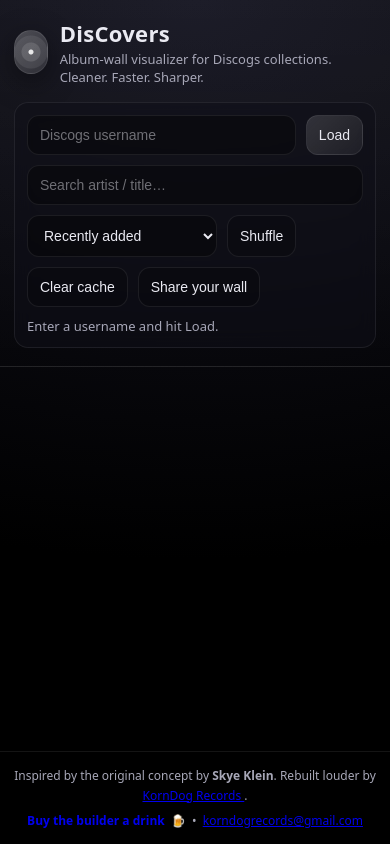
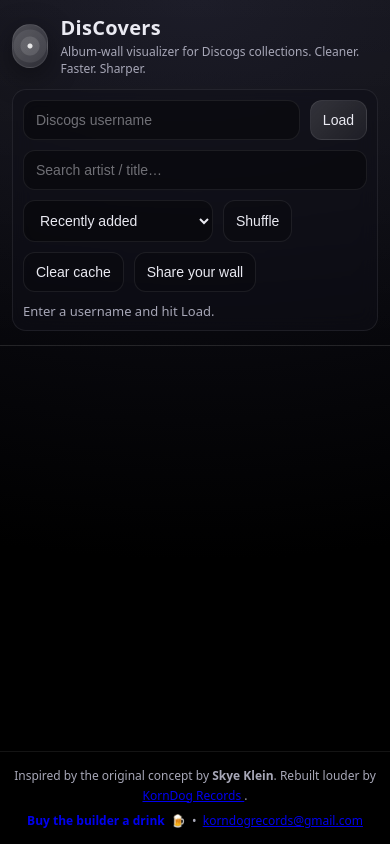
Before and after one commit to KornDog0804/discovers-better-, a website built with Vite: page index.html in a window 390 px wide. Built offline with nearby package versions, Linux system fonts and the light colour scheme.

Commit message:
Update style.css

```diff
--- a/src/style.css
+++ b/src/style.css
@@ -330,3 +330,9 @@
 
 /* Hide the ◼︎ character */
 .logo{ color: transparent; }
+@media (max-width: 520px){
+  .hero-inner{ padding:14px 12px; gap:12px; }
+  h1{ font-size:20px; }
+  .sub{ font-size:12px; }
+  .controls{ padding:10px; }
+}
```
